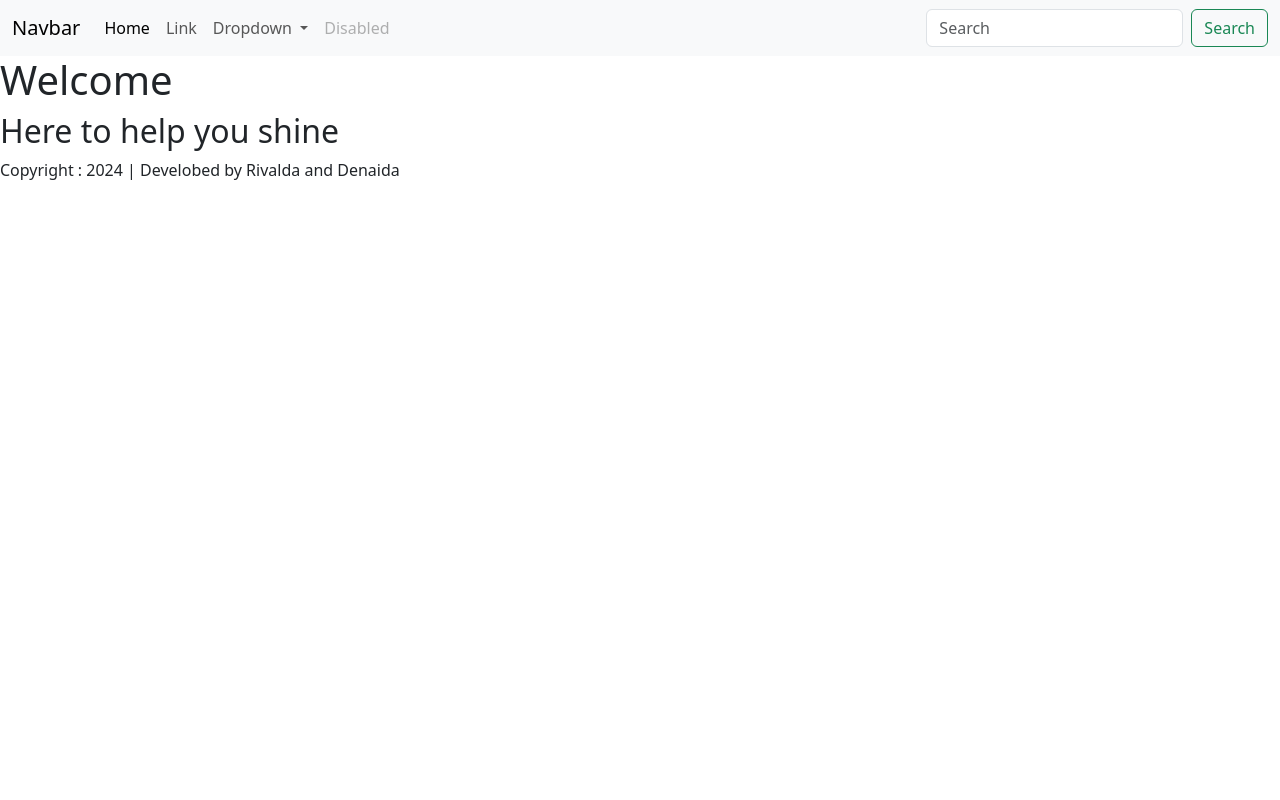
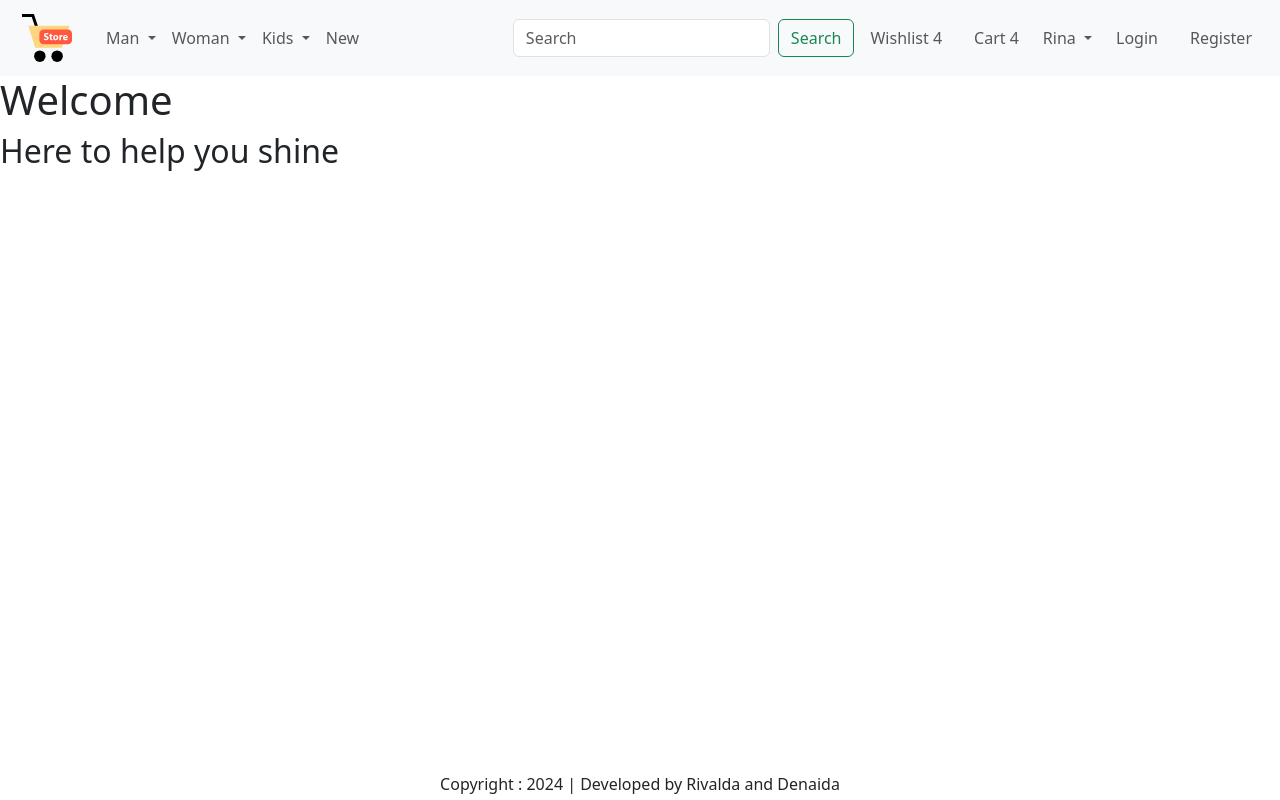
Before and after one commit to denaidataragjini/eCommerce, a Django app: page / in a window 1280 px wide. Run offline with Django 5.2, Linux system fonts and the light colour scheme; some libraries are stand-ins or nearby versions.

Commit message:
added nav bar

```diff
--- a/ecommerce/app/templates/app/base.html
+++ b/ecommerce/app/templates/app/base.html
@@ -17,45 +17,90 @@
 
 <nav class="navbar navbar-expand-lg navbar-light bg-light">
     <div class="container-fluid">
-        <a class="navbar-brand" href="#">Navbar</a>
+        <a class="navbar-brand" href="/">
+            <img src="{% static "app/images/logo.svg" %}" width="70" height="50" />
+        </a>
         <button class="navbar-toggler" type="button" data-bs-toggle="collapse" data-bs-target="#navbarSupportedContent" aria-controls="navbarSupportedContent" aria-expanded="false" aria-label="Toggle navigation">
         <span class="navbar-toggler-icon"></span>
         </button>
         <div class="collapse navbar-collapse" id="navbarSupportedContent">
         <ul class="navbar-nav me-auto mb-2 mb-lg-0">
-            <li class="nav-item">
-            <a class="nav-link active" aria-current="page" href="#">Home</a>
-            </li>
-            <li class="nav-item">
-            <a class="nav-link" href="#">Link</a>
+            <li class="nav-item dropdown">
+            <a class="nav-link dropdown-toggle" href="#" id="navbarDropdown" role="button" data-bs-toggle="dropdown" aria-expanded="false">
+                Man
+            </a>
+            <ul class="dropdown-menu" aria-labelledby="navbarDropdown">
+                <li><a class="dropdown-item" href="#">T-Shirts</a></li>
+                <li><a class="dropdown-item" href="#">Jeans</a></li>
+                <li><hr class="dropdown-divider"></li>
+                <li><a class="dropdown-item" href="#">View all</a></li>
+            </ul>
             </li>
             <li class="nav-item dropdown">
                 <a class="nav-link dropdown-toggle" href="#" id="navbarDropdown" role="button" data-bs-toggle="dropdown" aria-expanded="false">
-                Dropdown
+                    Woman
                 </a>
                 <ul class="dropdown-menu" aria-labelledby="navbarDropdown">
-                <li><a class="dropdown-item" href="#">Action</a></li>
-                <li><a class="dropdown-item" href="#">Another action</a></li>
+                    <li><a class="dropdown-item" href="#">Dreses</a></li>
+                    <li><a class="dropdown-item" href="#">Tops</a></li>
                     <li><hr class="dropdown-divider"></li>
-                <li><a class="dropdown-item" href="#">Something else here</a></li>
+                    <li><a class="dropdown-item" href="#">View all</a></li>
+                </ul>
+            </li>
+            <li class="nav-item dropdown">
+                <a class="nav-link dropdown-toggle" href="#" id="navbarDropdown" role="button" data-bs-toggle="dropdown" aria-expanded="false">
+                    Kids
+                </a>
+                <ul class="dropdown-menu" aria-labelledby="navbarDropdown">
+                    <li><a class="dropdown-item" href="#">T-Shirts</a></li>
+                    <li><a class="dropdown-item" href="#">Jeans</a></li>
+                    <li><hr class="dropdown-divider"></li>
+                    <li><a class="dropdown-item" href="#">View all</a></li>
                 </ul>
             </li>
             <li class="nav-item">
-            <a class="nav-link disabled" href="#" tabindex="-1" aria-disabled="true">Disabled</a>
+                <a class="nav-link" href="#">New</a>
             </li>
         </ul>
-        <form class="d-flex">
+        <form class="d-flex" >
             <input class="form-control me-2" type="search" placeholder="Search" aria-label="Search">
             <button class="btn btn-outline-success" type="submit">Search</button>
         </form>
+        <ul  class="navbar-nav justify-content-end">
+            <li class="nav-item mx-2">
+                <a class="nav-link" href="#">Wishlist 4</a>
+            </li>
+            <li class="nav-item mx-2">
+                <a class="nav-link" href="#">Cart 4</a>
+            </li>
+            <li class="nav-item dropdown">
+                <a class="nav-link dropdown-toggle" href="#" id="navbarDropdown" role="button" data-bs-toggle="dropdown" aria-expanded="false">
+                    Rina
+                </a>
+                <ul class="dropdown-menu" aria-labelledby="profileDropdown">
+                    <li><a class="dropdown-item" href="#">Profile</a></li>
+                    <li><a class="dropdown-item" href="#">Orders</a></li>
+                    <li><a class="dropdown-item" href="#">Change Password</a></li>
+                    <li><a class="dropdown-item" href="#">Logout</a></li>
+                </ul>
+            </li>
+            <li class="nav-item mx-2">
+                <a class="nav-link" href="#">Login</a>
+            </li>
+            <li class="nav-item mx-2">
+                <a class="nav-link" href="#">Register</a>
+            </li>
+        </ul>
         </div>
     </div>
     </nav>
 
+    {% block banner_slider %}{% endblock banner_slider %}
+
     {% block main-content %}{% endblock main-content %}
 
-    <footer>
-        Copyright : 2024 | Develobed by Rivalda and Denaida
+    <footer class="container-fluid text-center fixed-bottom p-1 mt-5">
+        Copyright : 2024 | Developed by Rivalda and Denaida
     </footer>
 
     <script src="https://cdn.jsdelivr.net/npm/@popperjs/core@2.9.2/dist/umd/popper.min.js" integrity="sha384-IQsoLXl5PILFhosVNubq5LC7Qb9DXgDA9i+tQ8Zj3iwWAwPtgFTxbJ8NT4GN1R8p" crossorigin="anonymous"></script>
```
Also changed, not shown: ecommerce/app/static/app/images/logo.svg (added). Lines whose indentation alone changed are shown as unchanged.
